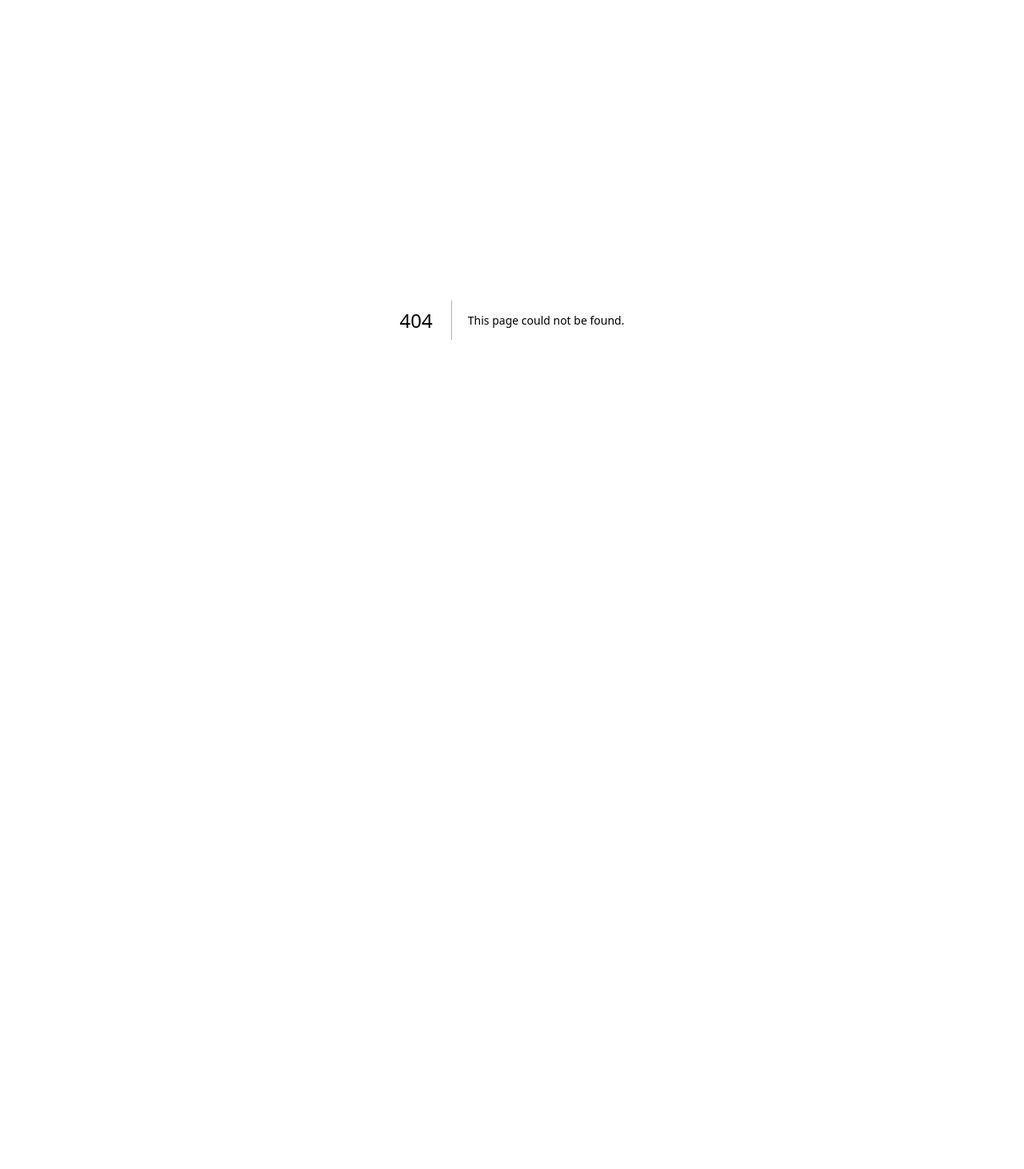
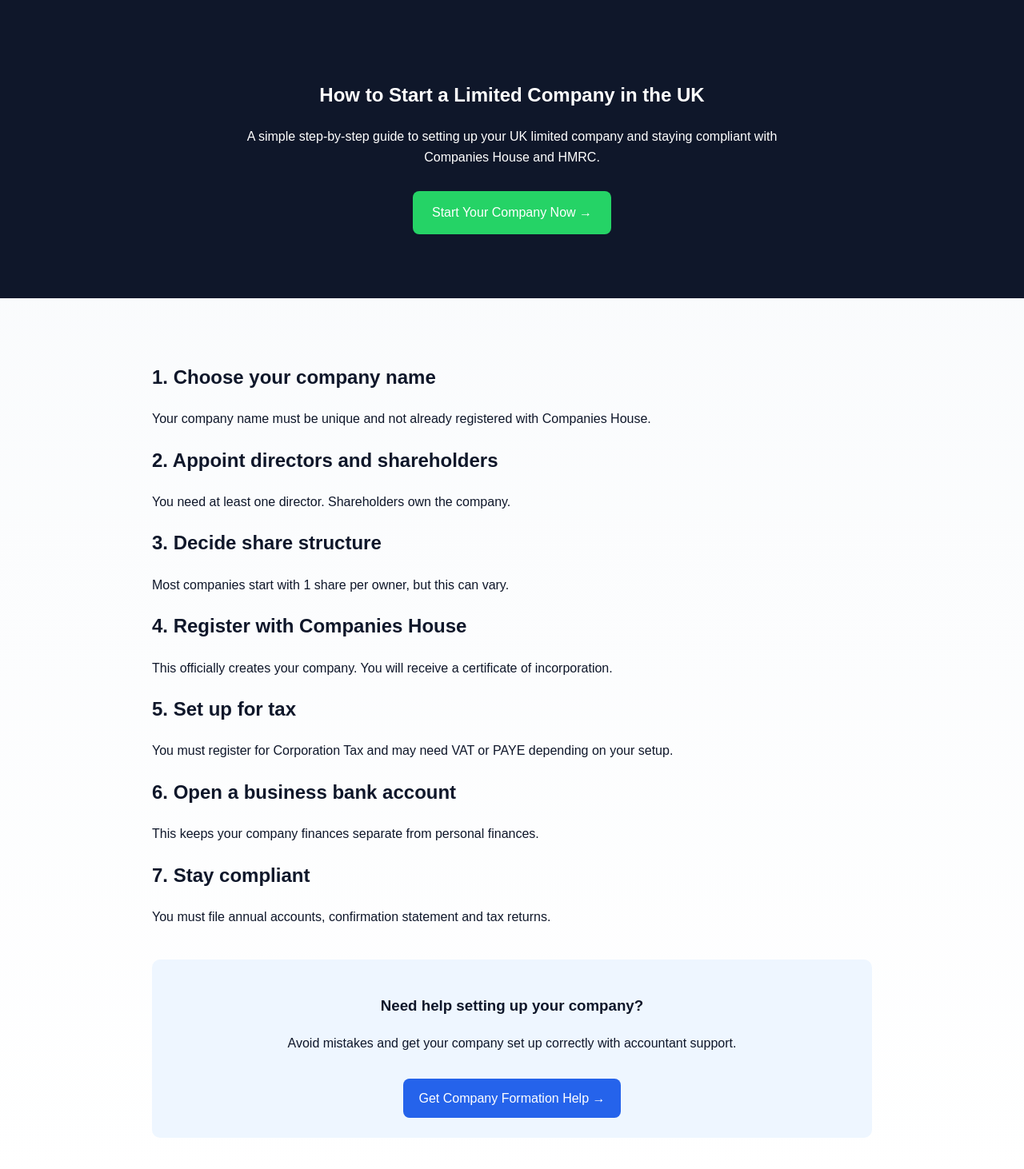
Before and after one commit to HalaDigitalLtd/uktaxcalculator-app, a Next.js app: page /how-to-start-a-limited-company-uk in a window 1280 px wide. Before the commit this address had no page. Shown: the top 1462 px of the page at 80% size. Before the commit the page ends 800 px from the top, so only its background shows below. Built offline with nearby package versions, Linux system fonts and the light colour scheme.

Commit message:
Add SEO page for starting a limited company UK

```diff
--- /dev/null
+++ b/app/how-to-start-a-limited-company-uk/page.tsx
@@ -0,0 +1,87 @@
+export default function StartLtdPage() {
+  return (
+    <div style={{ fontFamily: "Arial, sans-serif", lineHeight: 1.6, color: "#0f172a" }}>
+
+      {/* HERO */}
+      <section style={{ padding: "80px 20px", textAlign: "center", background: "#0f172a", color: "white" }}>
+        <h1>How to Start a Limited Company in the UK</h1>
+        <p style={{ maxWidth: "700px", margin: "10px auto" }}>
+          A simple step-by-step guide to setting up your UK limited company and staying compliant with Companies House and HMRC.
+        </p>
+
+        <a
+          href="/company-formation"
+          style={{
+            display: "inline-block",
+            marginTop: "20px",
+            padding: "14px 24px",
+            background: "#25D366",
+            color: "white",
+            borderRadius: "8px",
+            textDecoration: "none"
+          }}
+        >
+          Start Your Company Now →
+        </a>
+      </section>
+
+      {/* CONTENT */}
+      <section style={{ padding: "60px 20px" }}>
+        <div style={{ maxWidth: "900px", margin: "0 auto" }}>
+
+          <h2>1. Choose your company name</h2>
+          <p>Your company name must be unique and not already registered with Companies House.</p>
+
+          <h2>2. Appoint directors and shareholders</h2>
+          <p>You need at least one director. Shareholders own the company.</p>
+
+          <h2>3. Decide share structure</h2>
+          <p>Most companies start with 1 share per owner, but this can vary.</p>
+
+          <h2>4. Register with Companies House</h2>
+          <p>This officially creates your company. You will receive a certificate of incorporation.</p>
+
+          <h2>5. Set up for tax</h2>
+          <p>You must register for Corporation Tax and may need VAT or PAYE depending on your setup.</p>
+
+          <h2>6. Open a business bank account</h2>
+          <p>This keeps your company finances separate from personal finances.</p>
+
+          <h2>7. Stay compliant</h2>
+          <p>You must file annual accounts, confirmation statement and tax returns.</p>
+
+          {/* CTA */}
+          <div style={{
+            marginTop: "40px",
+            padding: "25px",
+            background: "#eef6ff",
+            borderRadius: "10px",
+            textAlign: "center"
+          }}>
+            <h3>Need help setting up your company?</h3>
+
+            <p style={{ marginTop: "10px" }}>
+              Avoid mistakes and get your company set up correctly with accountant support.
+            </p>
+
+            <a
+              href="/company-formation"
+              style={{
+                display: "inline-block",
+                marginTop: "15px",
+                padding: "12px 20px",
+                background: "#2563eb",
+                color: "white",
+                borderRadius: "8px",
+                textDecoration: "none"
+              }}
+            >
+              Get Company Formation Help →
+            </a>
+          </div>
+
+        </div>
+      </section>
+    </div>
+  );
+}
```
